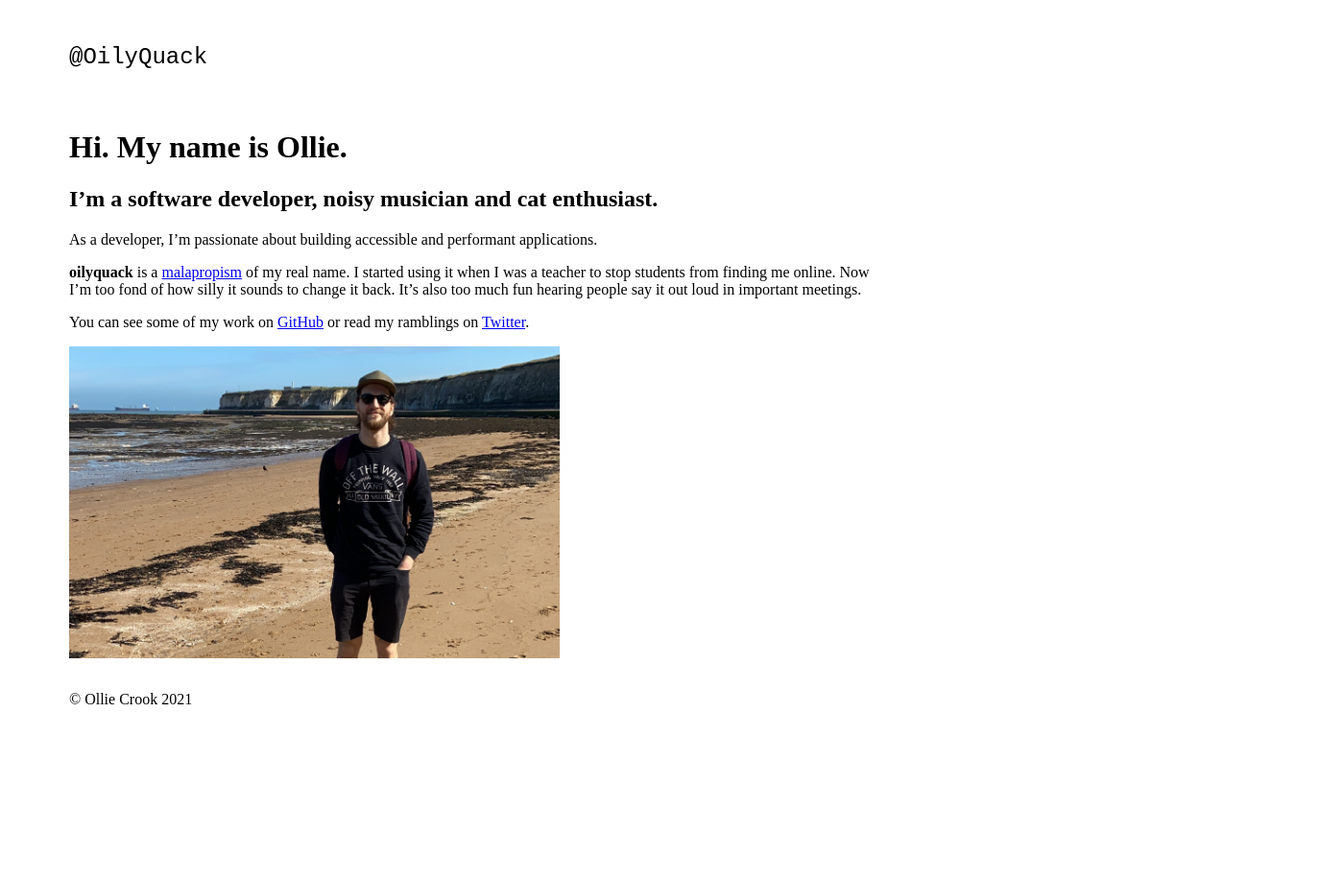
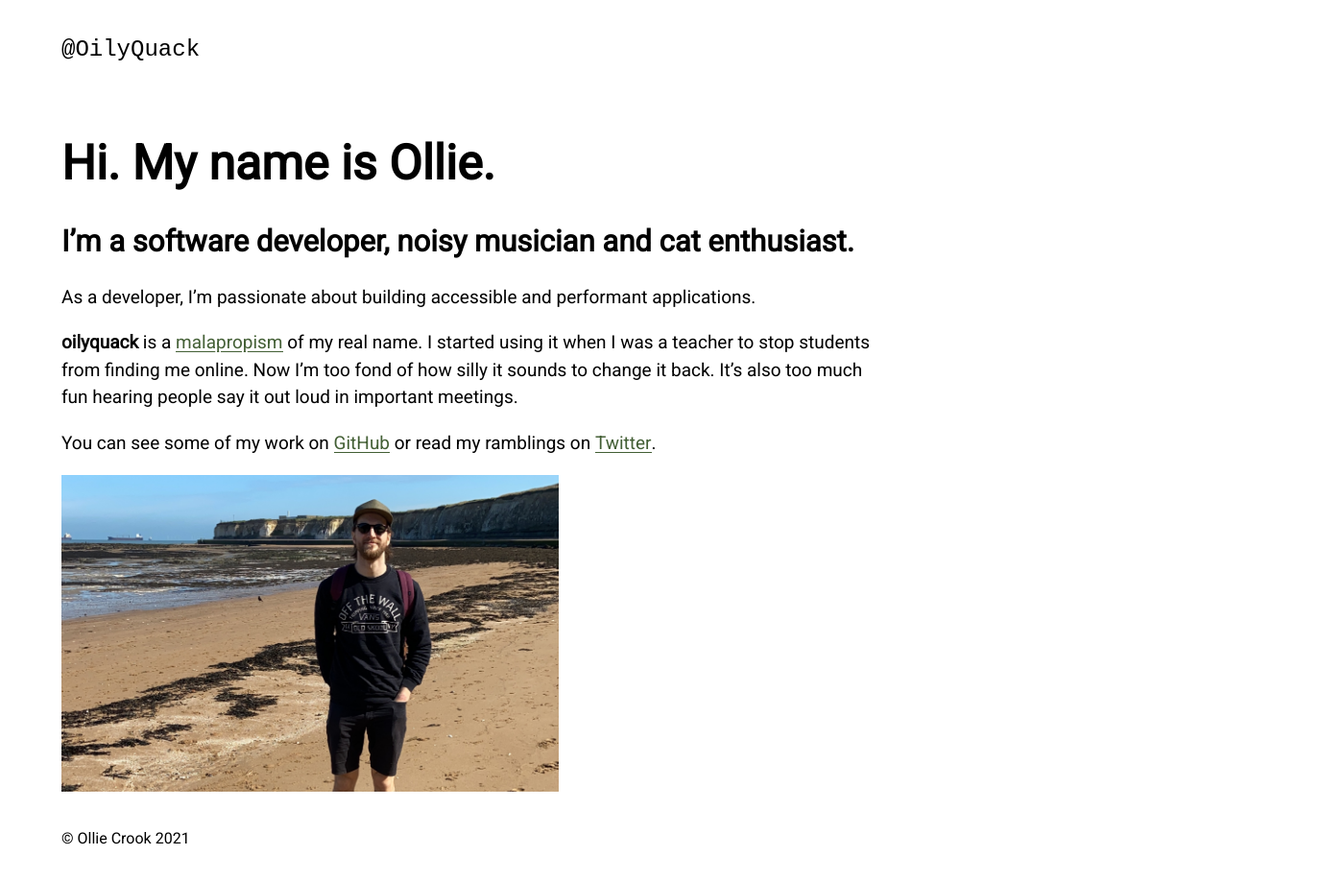
Before and after one commit to oilyquack/oilyquack, a Gatsby site: page / in a window 1280 px wide. Shown: the whole page at 96% size, 1400 px wide, since content can reach past the window. Before the commit the page ends 800 px from the top, so only its background shows below. Built offline with nearby package versions, Linux system fonts and the light colour scheme; Gatsby itself is replaced by a stand-in of ours.

Commit message:
Fix style imports
* Prefer destructured imports of styles
* Update snapshots

```diff
--- a/features/Home/Home.js
+++ b/features/Home/Home.js
@@ -1,11 +1,11 @@
 import React from "react";
 
 import ollie from "./assets/ollie.jpg";
-import styles from "./Home.module.css";
+import { content, image } from "./Home.module.css";
 
 const Home = () => (
   <>
-    <div className={styles.content}>
+    <div className={content}>
       <h1>Hi. My name is Ollie.</h1>
       <h2>I’m a software developer, noisy musician and cat enthusiast.</h2>
       <p>
@@ -46,7 +46,7 @@ const Home = () => (
         .
       </p>
     </div>
-    <img alt="Ollie Crook" className={styles.image} src={ollie} />
+    <img alt="Ollie Crook" className={image} src={ollie} />
   </>
 );
 
--- a/shared/Footer/Footer.js
+++ b/shared/Footer/Footer.js
@@ -1,9 +1,9 @@
 import React from "react";
 
-import styles from "./Footer.module.css";
+import { footer } from "./Footer.module.css";
 
 const Footer = () => (
-  <footer className={styles.footer}>
+  <footer className={footer}>
     <span>&copy; Ollie Crook {new Date().getFullYear()}</span>
   </footer>
 );
--- a/shared/Navigation/Navigation.js
+++ b/shared/Navigation/Navigation.js
@@ -2,10 +2,10 @@ import { Link } from "gatsby";
 import React from "react";
 
 import NameTag from "./components/NameTag";
-import styles from "./Navigation.module.css";
+import { navigation } from "./Navigation.module.css";
 
 const Navigation = () => (
-  <header className={styles.navigation}>
+  <header className={navigation}>
     <NameTag />
     {/* <div className={styles.navItems}>
       <Link to="/">Home</Link>
--- a/shared/Navigation/components/NameTag/NameTag.js
+++ b/shared/Navigation/components/NameTag/NameTag.js
@@ -1,15 +1,15 @@
 import React from "react";
 
-import styles from "./NameTag.module.css";
+import { firstName, lastName, NameTagWrapper } from "./NameTag.module.css";
 
 const NameTag = () => (
-  <div className={styles.NameTag} unselectable="on">
-    <span className={styles.firstName}>
+  <div className={NameTagWrapper} unselectable="on">
+    <span className={firstName}>
       <span>Ollie</span>
       <span>@Oily</span>
     </span>
     <span> </span>
-    <span className={styles.lastName}>
+    <span className={lastName}>
       <span>Crook</span>
       <span>Quack</span>
     </span>
--- a/shared/Navigation/components/NameTag/NameTag.module.css
+++ b/shared/Navigation/components/NameTag/NameTag.module.css
@@ -13,7 +13,7 @@
   }
 }
 
-.NameTag {
+.NameTagWrapper {
   color: #000;
   display: flex;
   font-family: "Courier New", Courier, monospace;
--- a/src/layout/Layout.js
+++ b/src/layout/Layout.js
@@ -2,12 +2,12 @@ import React from "react";
 
 import Footer from "../../shared/Footer";
 import Navigation from "../../shared/Navigation";
-import styles from "./Layout.module.css";
+import { LayoutWrapper } from "./Layout.module.css";
 
 const Layout = ({ children }) => (
   <>
     <Navigation />
-    <div className={styles.Layout}>{children}</div>
+    <div className={LayoutWrapper}>{children}</div>
     <Footer />
   </>
 );
--- a/src/layout/Layout.module.css
+++ b/src/layout/Layout.module.css
@@ -1,3 +1,3 @@
-.Layout {
+.LayoutWrapper {
   margin: 0 5vw 0 5vw;
 }
--- a/src/styles/global.css
+++ b/src/styles/global.css
@@ -1,16 +1,16 @@
 @import url("https://fonts.googleapis.com/css?family=Roboto");
 
-:global(*),
-:global(*::before),
-:global(*::after) {
+*,
+*::before,
+*::after {
   box-sizing: border-box;
 }
 
-:global(html) {
+html {
   scroll-behavior: smooth;
 }
 
-:global(body) {
+body {
   background: #fff;
   color: #000;
   font-family: "Roboto", sans-serif;
@@ -20,21 +20,21 @@
   text-rendering: optimizeLegibility;
 }
 
-:global(h1) {
+h1 {
   font-size: 50px;
   line-height: 1.2;
 }
 
-:global(h2) {
+h2 {
   font-size: 31px;
   line-height: 1.2;
 }
 
-:global(p) {
+p {
   font-size: 19px;
 }
 
-:global(a) {
+a {
   color: #435f35;
   border-bottom: 1px solid currentColor;
   display: inline-block;
@@ -44,9 +44,9 @@
   transition: border-bottom 0.5s ease;
 }
 
-:global(a:active),
-:global(a:hover),
-:global(a:focus) {
+a:active,
+a:hover,
+a:focus {
   border-bottom: 1px solid transparent;
   text-decoration: none;
 }
```
Also changed, not shown: features/FourOhFour/FourOhFour.js (+5 -5 lines), 4 other files.
